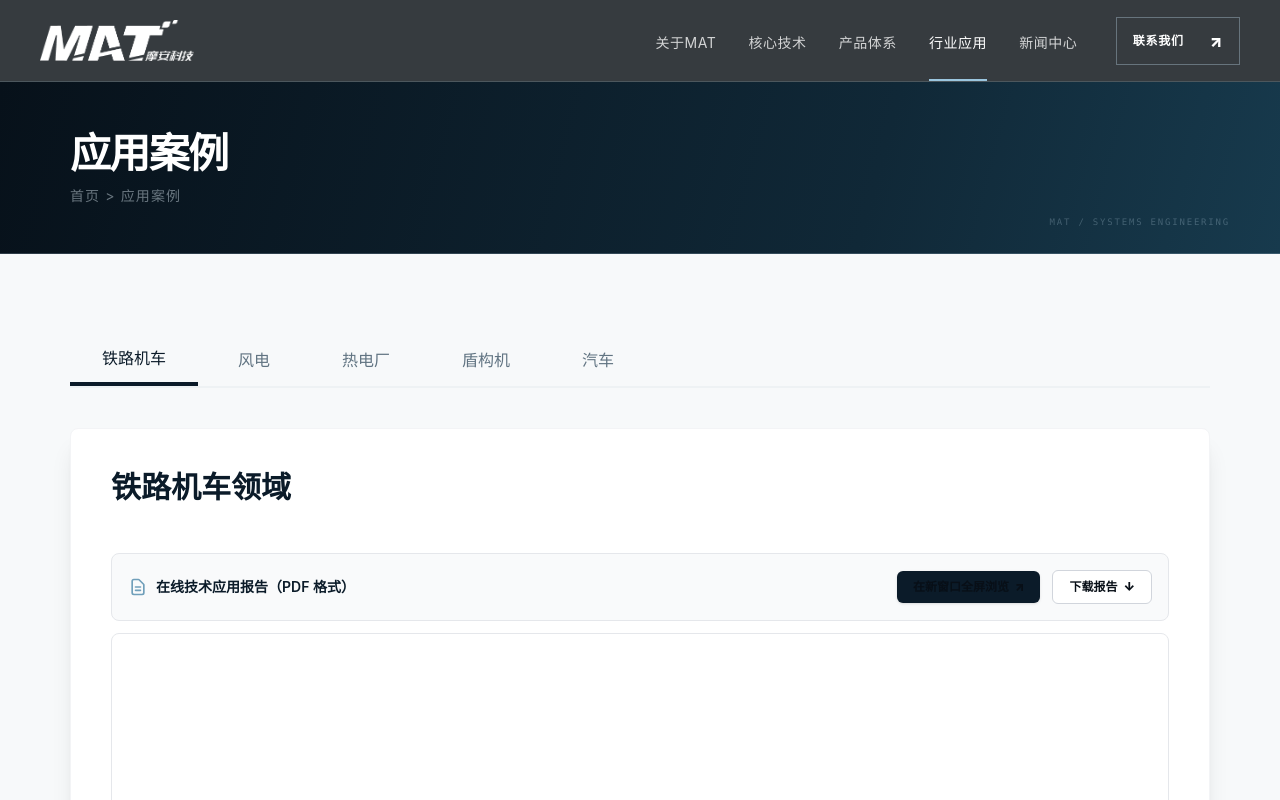
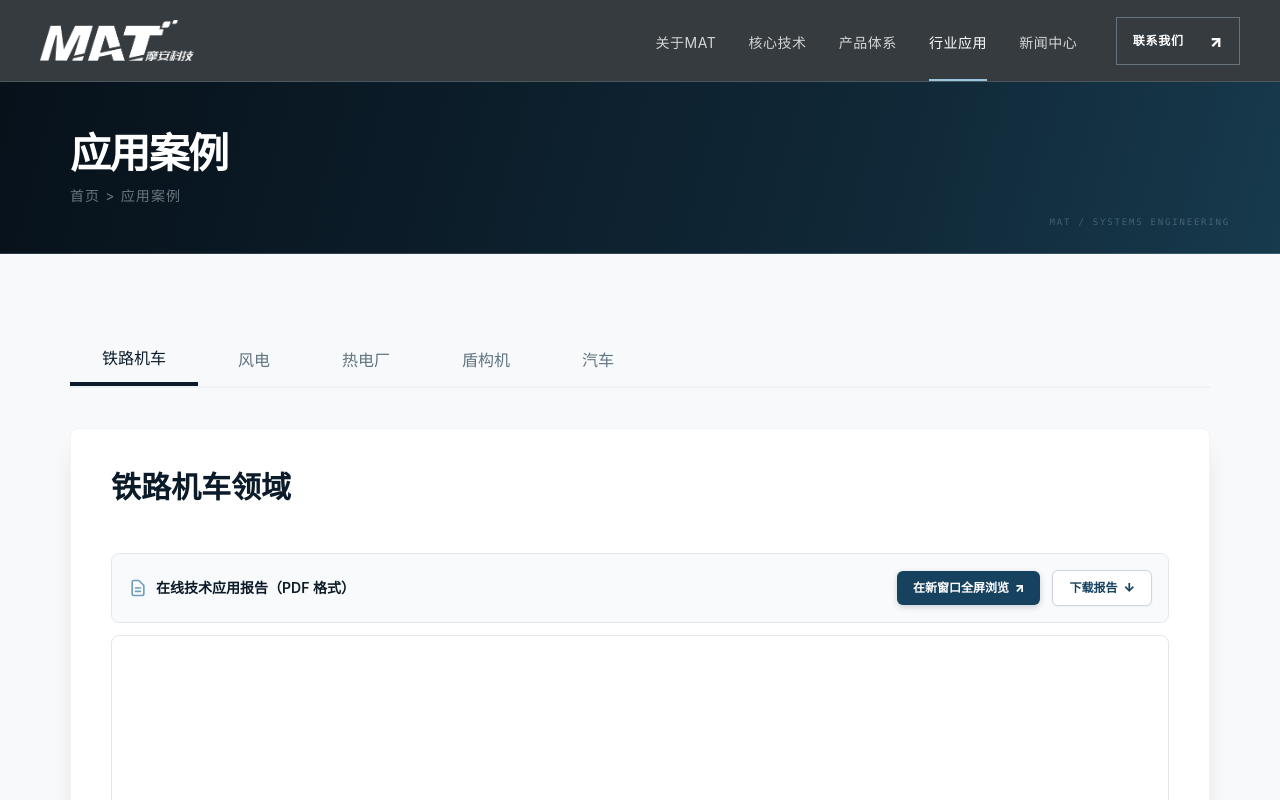
Before and after one commit to MiaoYiPu0518/MAT, a Next.js app: page /cases in a window 1280 px wide. Shown: the top 800 px of the page. Built offline with nearby package versions, Linux system fonts and the light colour scheme.

Commit message:
fix(ui): improve PDF action buttons styling and text contrast

```diff
--- a/app/cases/page.tsx
+++ b/app/cases/page.tsx
@@ -118,7 +118,7 @@ export default function Cases() {
                                                 href={(content as any)[activeTab].pdf}
                                                 target="_blank"
                                                 rel="noopener noreferrer"
-                                                className="inline-flex items-center gap-1.5 px-4 py-2 bg-primary-blue text-white rounded-md text-xs font-bold hover:bg-opacity-90 transition-all shadow-sm"
+                                                className="pdf-btn-primary"
                                             >
                                                 <span>在新窗口全屏浏览</span>
                                                 <b>↗</b>
@@ -126,7 +126,7 @@ export default function Cases() {
                                             <a
                                                 href={(content as any)[activeTab].pdf}
                                                 download
-                                                className="inline-flex items-center gap-1.5 px-4 py-2 bg-white text-primary-blue border border-gray-300 rounded-md text-xs font-bold hover:bg-gray-50 transition-all"
+                                                className="pdf-btn-secondary"
                                             >
                                                 <span>下载报告</span>
                                                 <b>↓</b>
--- a/app/globals.css
+++ b/app/globals.css
@@ -87,6 +87,48 @@ main > :not(.home-page) article p { line-height: 1.85; }
 .news-social-link:hover { color: #fff; background: var(--navy); border-color: var(--navy); transform: translateY(-2px); box-shadow: 0 8px 18px rgba(7,17,28,.16); }
 .news-social-link:focus-visible { outline: 2px solid var(--cyan); outline-offset: 3px; }
 .menu-toggle, .mobile-menu { display: none; }
+
+.pdf-btn-primary {
+  display: inline-flex;
+  align-items: center;
+  gap: 6px;
+  padding: 8px 16px;
+  background-color: #17425f;
+  color: #ffffff !important;
+  font-size: 12px;
+  font-weight: 700;
+  border-radius: 6px;
+  box-shadow: 0 2px 6px rgba(15, 38, 59, 0.2);
+  transition: all 0.2s ease;
+  text-decoration: none;
+}
+.pdf-btn-primary:hover {
+  background-color: #235c82;
+  color: #ffffff !important;
+  transform: translateY(-1px);
+  box-shadow: 0 4px 10px rgba(15, 38, 59, 0.28);
+}
+.pdf-btn-secondary {
+  display: inline-flex;
+  align-items: center;
+  gap: 6px;
+  padding: 8px 16px;
+  background-color: #ffffff;
+  color: #17425f !important;
+  font-size: 12px;
+  font-weight: 700;
+  border-radius: 6px;
+  border: 1px solid #cbd5e1;
+  box-shadow: 0 1px 3px rgba(0, 0, 0, 0.05);
+  transition: all 0.2s ease;
+  text-decoration: none;
+}
+.pdf-btn-secondary:hover {
+  background-color: #f8fafc;
+  border-color: #94a3b8;
+  color: #0f2c42 !important;
+  transform: translateY(-1px);
+}
 
 .hero { min-height: 760px; height: 100svh; position: relative; overflow: hidden; color: #fff; background: #020711; }
 .hero-image { object-fit: cover; object-position: 61% center; opacity: .88; animation: heroReveal 1.5s cubic-bezier(.2,.8,.2,1) both; }
```
